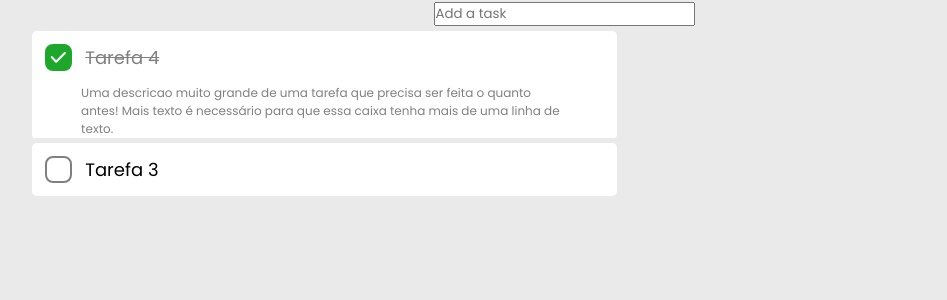
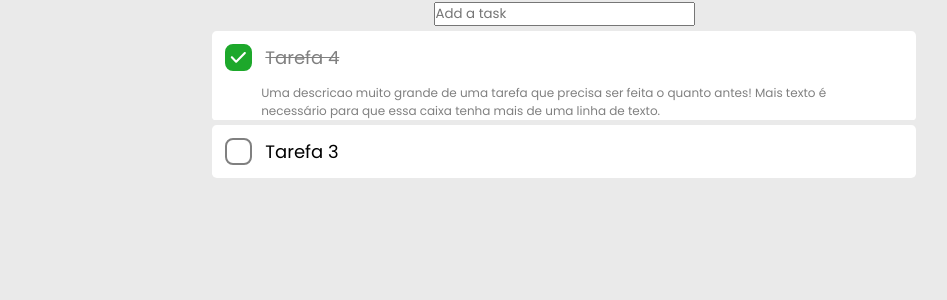
Before and after one commit to andrealvescorreia/todo-react, a React (Vite) app: page / in a window 1280 px wide. Shown: the top 300 px of the page, without its empty margins (76-1023 px from the left). Built offline with nearby package versions, Linux system fonts and the light colour scheme.

Commit message:
centered cards

```diff
--- a/src/components/TasksList/index.jsx
+++ b/src/components/TasksList/index.jsx
@@ -1,10 +1,10 @@
 import { useTasksContext } from "../../providers/TasksProvider"
 import { ToDoCard } from "../ToDoCard";
-
+import './styles.css'
 export function TasksList() {
     const {tasks} = useTasksContext();
     return (
-        <div>
+        <div className="tasks-list">
             {
                 tasks.map(task =>
                     <ToDoCard
--- /dev/null
+++ b/src/components/TasksList/styles.css
@@ -0,0 +1,6 @@
+.tasks-list{
+    display: flex;
+    flex-direction: column;
+    align-items: center;
+    width: 100%;
+}
```
